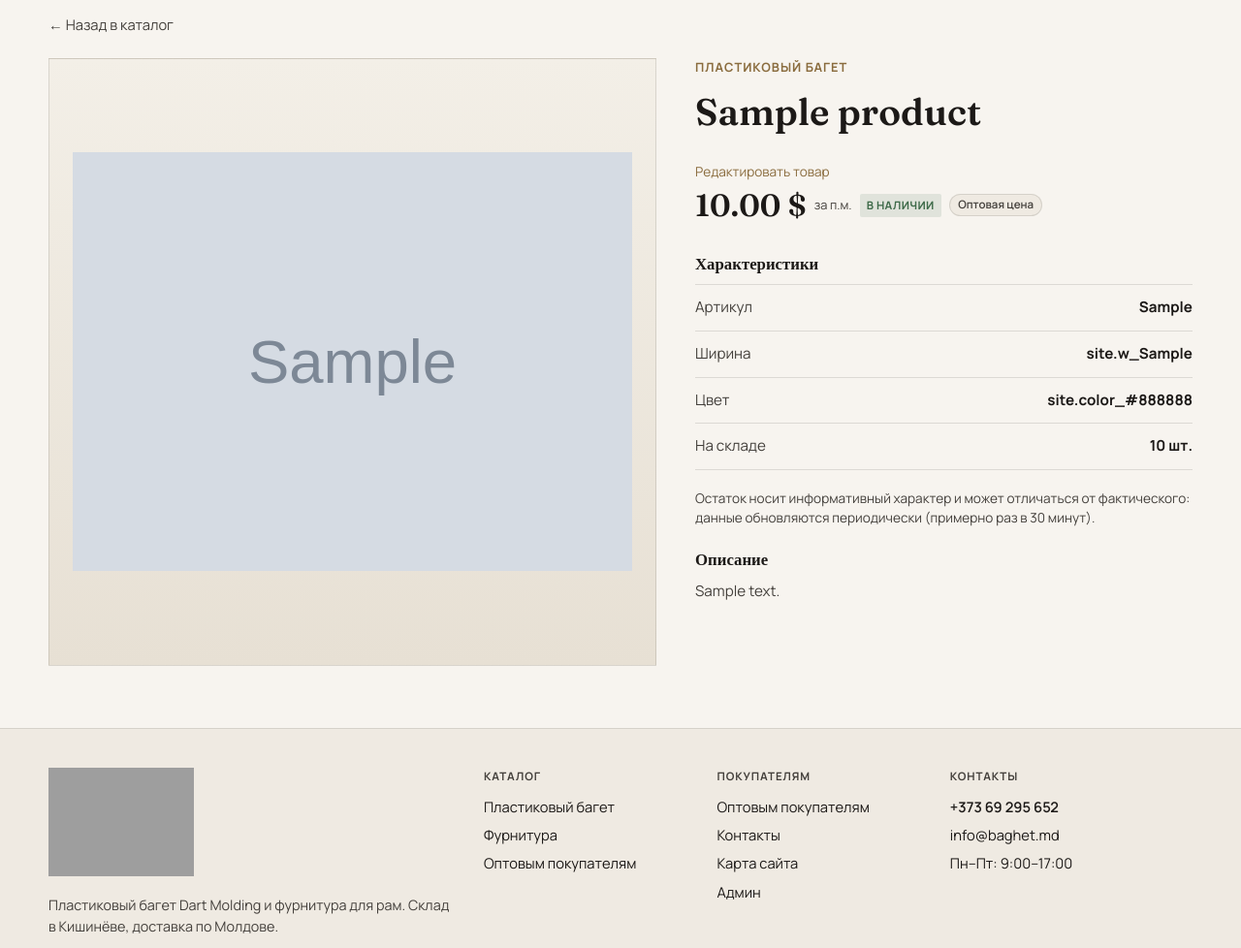
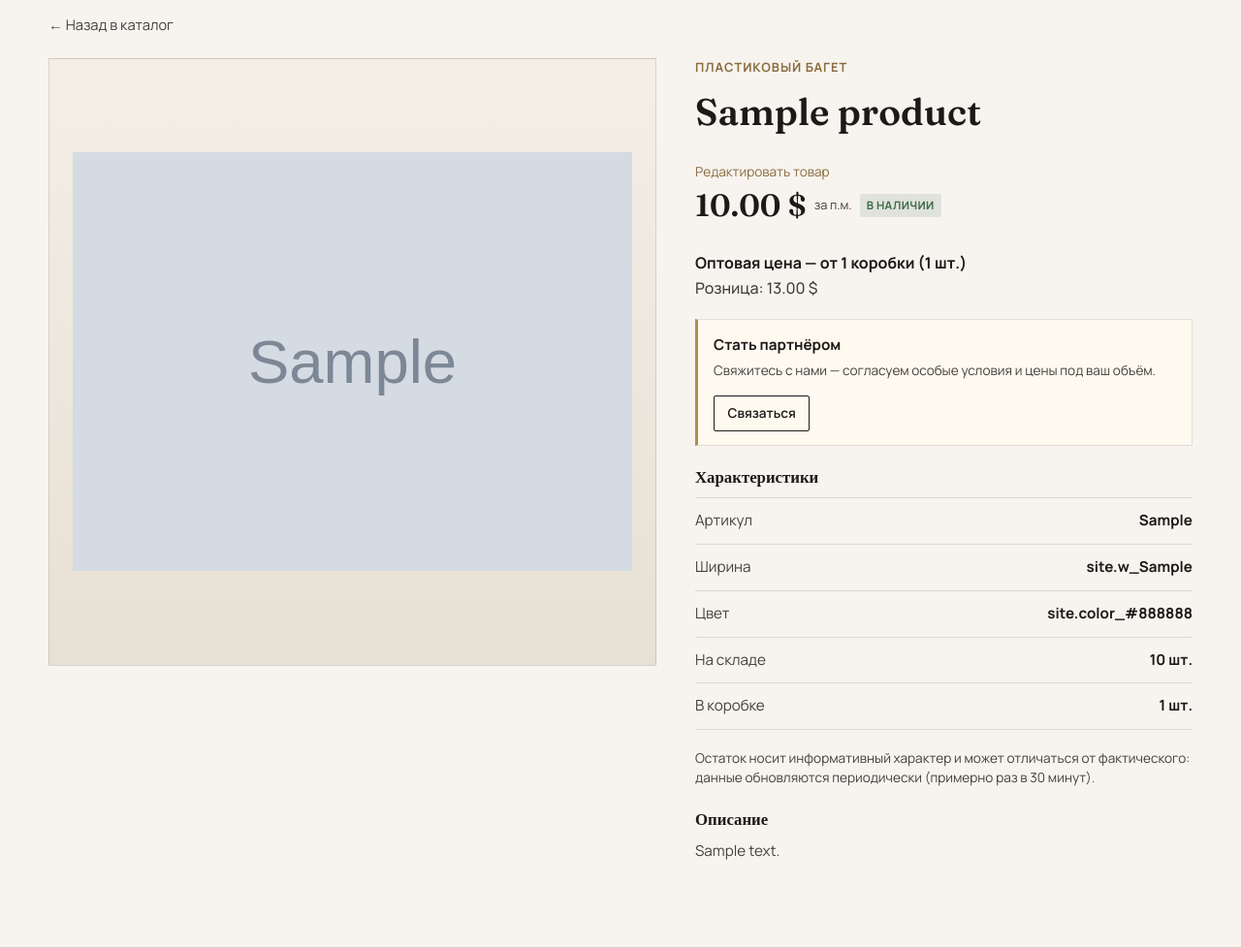
Before and after one commit to Andante944/new-baghet, a Laravel app: a page that uses resources/views/catalog/show.blade.php in a window 1280 px wide. Shown: the part 177-1155 px from the top of the page at 97% size. Run offline with Laravel 12, Linux system fonts and the light colour scheme; a user stored in the database is signed in; data comes from the database, SQL or seed files in the repository; tables that the repository leaves empty hold one stand-in row (values such as "Sample post"); grey boxes marked "Sample" are stand-in pictures; grey boxes are pictures that could not be loaded.

Commit message:
Catalog: public wholesale price, retail below, units per box, partner CTA

```diff
--- a/app/Models/Product.php
+++ b/app/Models/Product.php
@@ -20,6 +20,7 @@ class Product extends Model
         'description_ro',
         'price',
         'stock',
+        'units_per_box',
         'width',
         'color',
         'type',
@@ -35,6 +36,7 @@ class Product extends Model
         return [
             'price' => 'decimal:4',
             'stock' => 'integer',
+            'units_per_box' => 'integer',
             'crm_product_id' => 'integer',
             'is_active' => 'boolean',
         ];
@@ -114,15 +116,23 @@ class Product extends Model
         return (float) $this->price;
     }
 
-    /** Guest retail = wholesale + 30% */
+    /** Есть ли у товара коробка (штук в коробке известно). */
+    public function hasBox(): bool
+    {
+        return (int) ($this->units_per_box ?? 0) > 0;
+    }
+
+    /** Retail = wholesale + markup из config/catalog.php (по умолчанию 30%). */
     public function retailPrice(): float
     {
-        return round($this->wholesalePrice() * 1.3, 2);
+        $markup = max(0.0, (float) config('catalog.retail_markup', 0.30));
+
+        return round($this->wholesalePrice() * (1 + $markup), 2);
     }
 
-    /** Retail for guests, wholesale for signed-in clients. */
+    /** Основная цена на витрине — оптовая (доступна всем). */
     public function displayPrice(): float
     {
-        return auth()->check() ? $this->wholesalePrice() : $this->retailPrice();
+        return $this->wholesalePrice();
     }
 }
--- /dev/null
+++ b/config/catalog.php
@@ -0,0 +1,6 @@
+<?php
+
+return [
+    // Наценка к оптовой цене для розницы (витрина показывает её второй строкой).
+    'retail_markup' => (float) env('CATALOG_RETAIL_MARKUP', 0.30),
+];
--- a/public/css/styles.css
+++ b/public/css/styles.css
@@ -881,6 +881,19 @@ input {
   line-height: 1.45;
 }
 
+.price-note__retail {
+  display: block;
+  margin-top: 0.2rem;
+  font-weight: 500;
+  color: var(--ink-soft);
+}
+
+.product-meta__retail {
+  margin: 0.25rem 0 0;
+  font-size: 0.78rem;
+  color: var(--ink-soft);
+}
+
 /* Contacts */
 .contacts-grid {
   display: grid;
--- a/resources/lang/ru/site.php
+++ b/resources/lang/ru/site.php
@@ -61,6 +61,15 @@ return [
     'opt_request_title' => 'Оптовая цена — по запросу',
     'opt_request_text' => 'Свяжитесь с нами: подскажем оптовую цену, наличие и условия для вашего объёма.',
     'opt_request_cta' => 'Связаться',
+    'opt_from_box' => 'Оптовая цена — от 1 коробки',
+    'opt_from_box_units' => 'Оптовая цена — от 1 коробки (:box шт.)',
+    'opt_box_short' => 'Опт — от 1 коробки',
+    'opt_box_short_units' => 'Опт — от 1 коробки (:box шт.)',
+    'retail_short' => 'Розница',
+    'partner_title' => 'Стать партнёром',
+    'partner_text' => 'Свяжитесь с нами — согласуем особые условия и цены под ваш объём.',
+    'partner_cta' => 'Связаться',
+    'box_units' => 'В коробке',
     'add_request' => 'В заявку',
     'add_request_hint' => 'Войдите, чтобы оформить заявку',
     'sku' => 'Артикул',
--- a/resources/views/catalog/show.blade.php
+++ b/resources/views/catalog/show.blade.php
@@ -78,28 +78,25 @@
                 </a>
             @endif
             <div class="product-detail__price-row">
-                <span class="price price--lg">{{ number_format($product->displayPrice(), 2) }} $</span>
+                <span class="price price--lg">{{ number_format($product->wholesalePrice(), 2) }} $</span>
                 <span class="unit">{{ $product->category->slug === 'plastic' ? __('site.price_m') : __('site.price_pack') }}</span>
                 @if($product->inStock())
                     <span class="badge badge--ok">{{ __('site.in_stock') }}</span>
                 @else
                     <span class="badge badge--off">{{ __('site.out_stock') }}</span>
                 @endif
-                @guest
-                    <a class="price-badge price-badge--link" href="{{ route('contacts') }}">{{ __('site.opt_on_request_short') }}</a>
-                @else
-                    <span class="price-badge price-badge--auth">{{ __('site.opt_price_short') }}</span>
-                @endguest
             </div>
-            @guest
-                <div class="wholesale-request">
-                    <div>
-                        <strong>{{ __('site.opt_request_title') }}</strong>
-                        <p>{{ __('site.opt_request_text') }}</p>
-                    </div>
-                    <a class="btn btn--outline btn--sm" href="{{ route('contacts') }}">{{ __('site.opt_request_cta') }}</a>
+            <p class="price-note">
+                <strong>{{ $product->hasBox() ? __('site.opt_from_box_units', ['box' => $product->units_per_box]) : __('site.opt_from_box') }}</strong>
+                <span class="price-note__retail">{{ __('site.retail_short') }}: {{ number_format($product->retailPrice(), 2) }} $</span>
+            </p>
+            <div class="wholesale-request">
+                <div>
+                    <strong>{{ __('site.partner_title') }}</strong>
+                    <p>{{ __('site.partner_text') }}</p>
                 </div>
-            @endguest
+                <a class="btn btn--outline btn--sm" href="{{ route('contacts') }}">{{ __('site.partner_cta') }}</a>
+            </div>
             <h2 class="product-detail__h2">{{ __('site.specs_title') }}</h2>
             <ul class="spec-list">
                 <li><span>{{ __('site.sku') }}</span><strong>{{ $product->sku }}</strong></li>
@@ -116,6 +113,12 @@
                     <span>{{ __('site.stock_label') }}</span>
                     <strong>{{ $product->stock }} {{ __('site.pcs') }}</strong>
                 </li>
+                @if($product->hasBox())
+                    <li>
+                        <span>{{ __('site.box_units') }}</span>
+                        <strong>{{ $product->units_per_box }} {{ __('site.pcs') }}</strong>
+                    </li>
+                @endif
             </ul>
             <p class="hint stock-note">{{ __('site.stock_note') }}</p>
             @if($product->descriptionHtml())
```
Also changed, not shown: app/Services/CrmCatalogSync.php (+9 -0 lines), resources/lang/ro/site.php (+9 -0 lines), resources/views/partials/product-card.blade.php (+3 -6 lines), tests/Feature/CrmCatalogSyncTest.php (+2 -0 lines), tests/Feature/CustomerPortalTest.php (+29 -1 lines), tests/Feature/SeoTest.php (+1 -1 lines), database/migrations/2026_11_21_160000_add_units_per_box_to_products_table.php (added).
